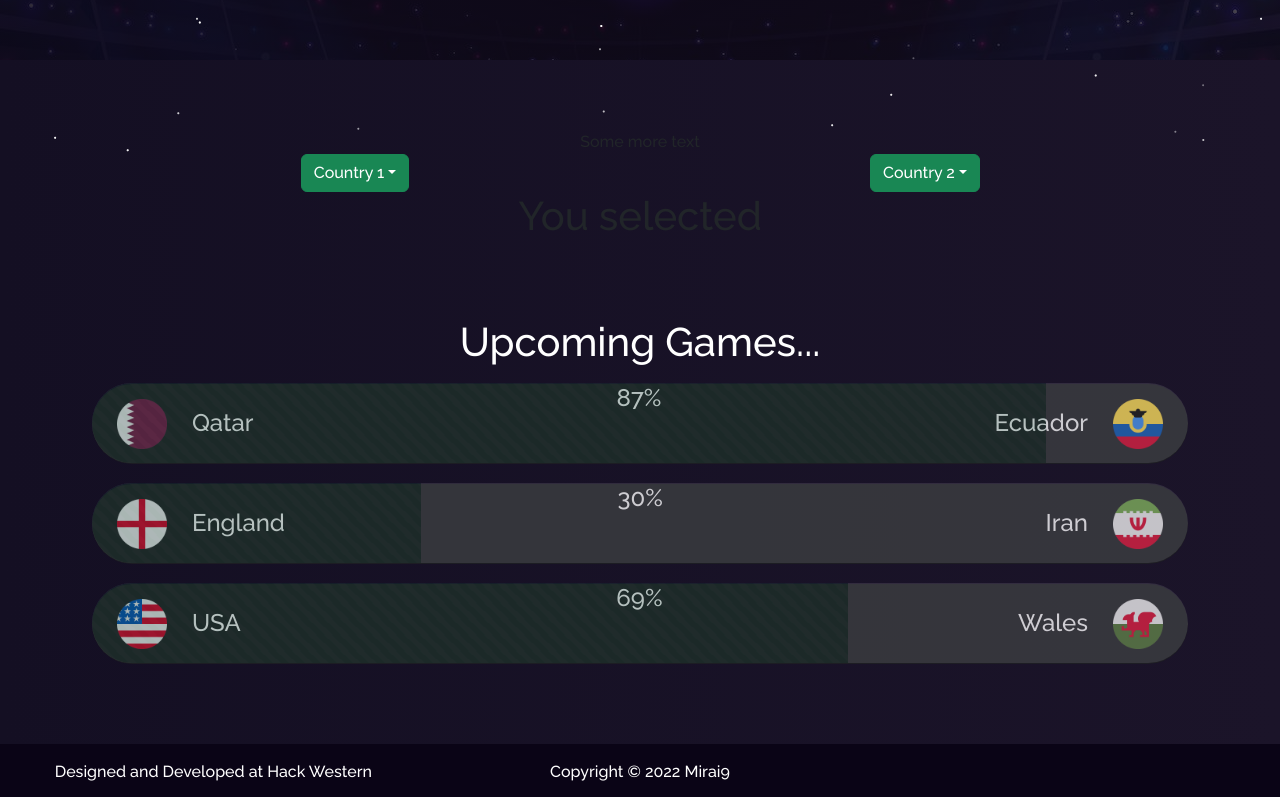
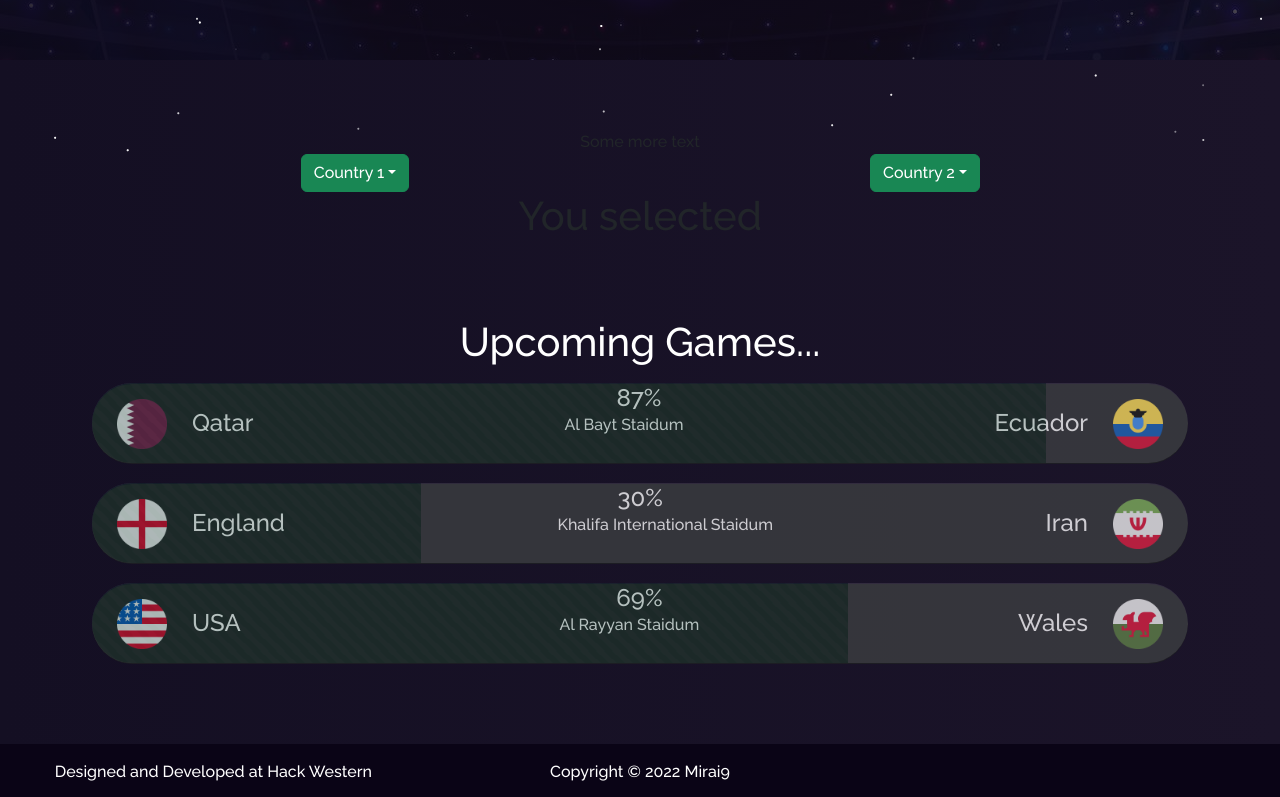
Before and after one commit to jarviscog/hackwestern9, a React (Create React App) app in the folder frontend/: page / in a window 1280 px wide. Shown: the part 646-1443 px from the top of the page. Built offline with nearby package versions, Linux system fonts and the light colour scheme; no server answers.

Commit message:
changes to upcoming games

```diff
--- a/frontend/src/components/Home/upcoming.js
+++ b/frontend/src/components/Home/upcoming.js
@@ -1,4 +1,5 @@
 import React from "react";
+import { useState, useEffect } from 'react';
 import { Container, Row, Col } from "react-bootstrap";
 import qatarFlag from "../../Assets/qatar.png";
 import ecuadorFlag from "../../Assets/ecuador.png";
@@ -9,7 +10,21 @@ import walesFlag from "../../Assets/wales.png";
 import ProgressBar from 'react-bootstrap/ProgressBar';
 
 
-function getPercentage(){
+function GetPercentage(team1, team2){
+    const [posts, setPosts] = useState([]);
+    let url = "http://172.30.37.67:3000/?teamone=" + team1 + "&teamtwo=" + team2
+    console.log(url)
+    useEffect(() => {
+       fetch(url)
+          .then((res) => res.json())
+          .then((data) => {
+             console.log(data);
+             setPosts(data);
+          })
+          .catch((err) => {
+             console.log(err.message);
+          });
+    }, []);
     return 87;
 }
 function getPercentage2(){
@@ -34,7 +49,6 @@ function Upcoming() {
         <Col style={{ margin: "10px"}}>
 
         <div className="upcomingGame">
-
             <img
                 src={qatarFlag}
                 alt="qatar flag icon"
@@ -50,8 +64,9 @@ function Upcoming() {
               />
             <h4 style={{float: "left", margin:"25px"}}>Qatar</h4>
             <h4 style={{float: "right", margin:"25px"}}>Ecuador</h4>
-            <h4 style={{display: "inline", marginLeft: "30px"}}>{getPercentage()}%</h4>
-            <ProgressBar striped variant="success" animated now={getPercentage()} style={{float: "left", height: "80px", width: "100%", marginTop: "-80px", opacity:"15%", borderRadius: "3rem"}}/>
+            <h4 style={{display: "inline", marginLeft: "30px"}}>{GetPercentage("Qatar", "Ecuador")}%</h4>
+            <p>Al Bayt Staidum</p>
+            <ProgressBar striped variant="success" animated now={GetPercentage("Qatar", "Ecuador")} style={{float: "left", height: "80px", width: "100%", marginTop: "-80px", opacity:"15%", borderRadius: "3rem"}}/>
         </div>
         </Col>
        </Row>
@@ -73,6 +88,7 @@ function Upcoming() {
             <h4 style={{float: "left", margin:"25px"}}>England</h4>
             <h4 style={{float: "right", margin:"25px"}}>Iran</h4>
             <h4 style={{display: "inline", marginRight: "50px"}}>{getPercentage2()}%</h4>
+            <p>Khalifa International Staidum</p>
             <ProgressBar striped variant="success" animated now={getPercentage2()} style={{float: "left", height: "80px", width: "100%", marginTop: "-80px", opacity:"15%", borderRadius: "3rem"}}/>
         </div>
         </Col>
@@ -95,6 +111,7 @@ function Upcoming() {
             <h4 style={{float: "left", margin:"25px"}}>USA</h4>
             <h4 style={{float: "right", margin:"25px"}}>Wales</h4>
             <h4 style={{display: "inline", marginLeft: "20px"}}>{getPercentage3()}%</h4>
+            <p>Al Rayyan Staidum</p>
             <ProgressBar striped variant="success" animated now={getPercentage3()} style={{float: "left", height: "80px", width: "100%", marginTop: "-80px", opacity:"15%", borderRadius: "3rem"}}/>
         </div>
         </Col>
--- a/frontend/src/style.css
+++ b/frontend/src/style.css
@@ -626,3 +626,7 @@ button:focus {
 .fork-btn-inner::after {
   display: none !important;
 }
+
+/*
+*{outline: 2px solid rgba(245, 245, 245, 0.363);}
+*/
```
